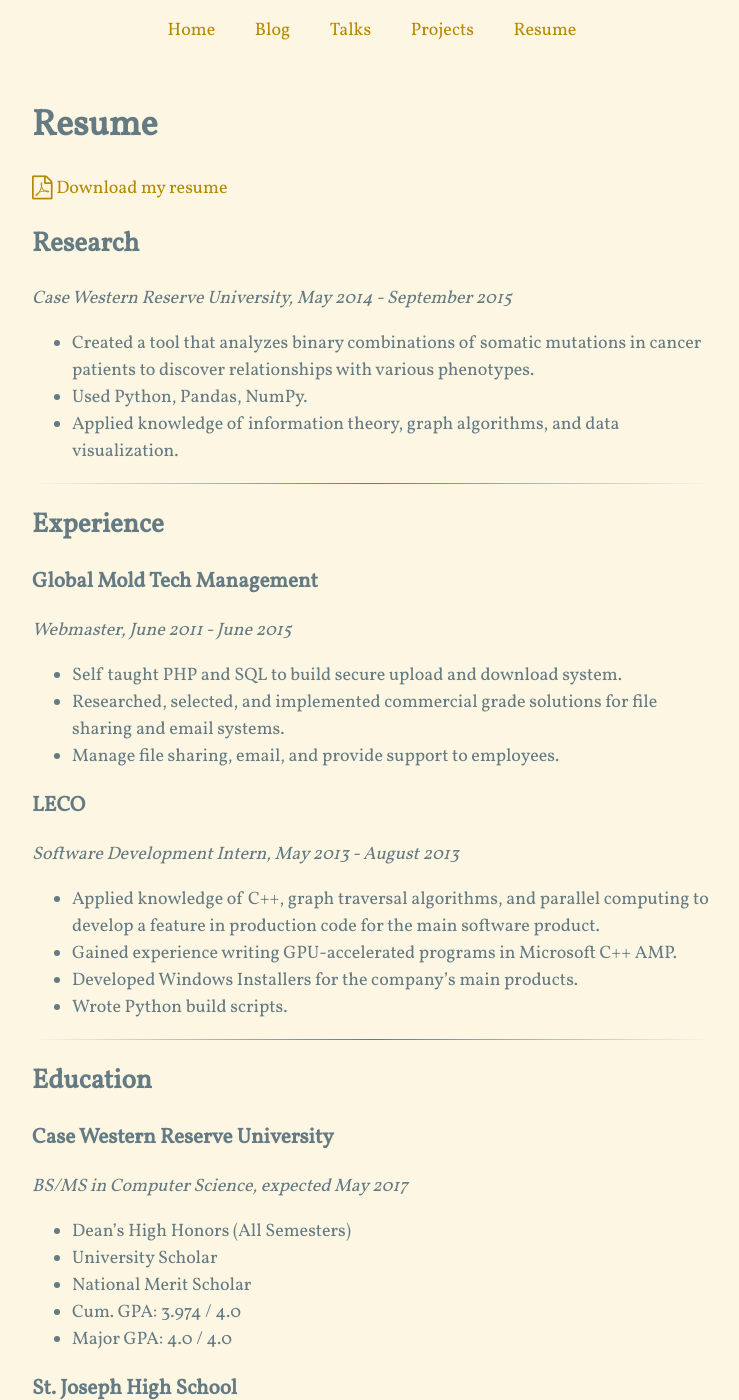
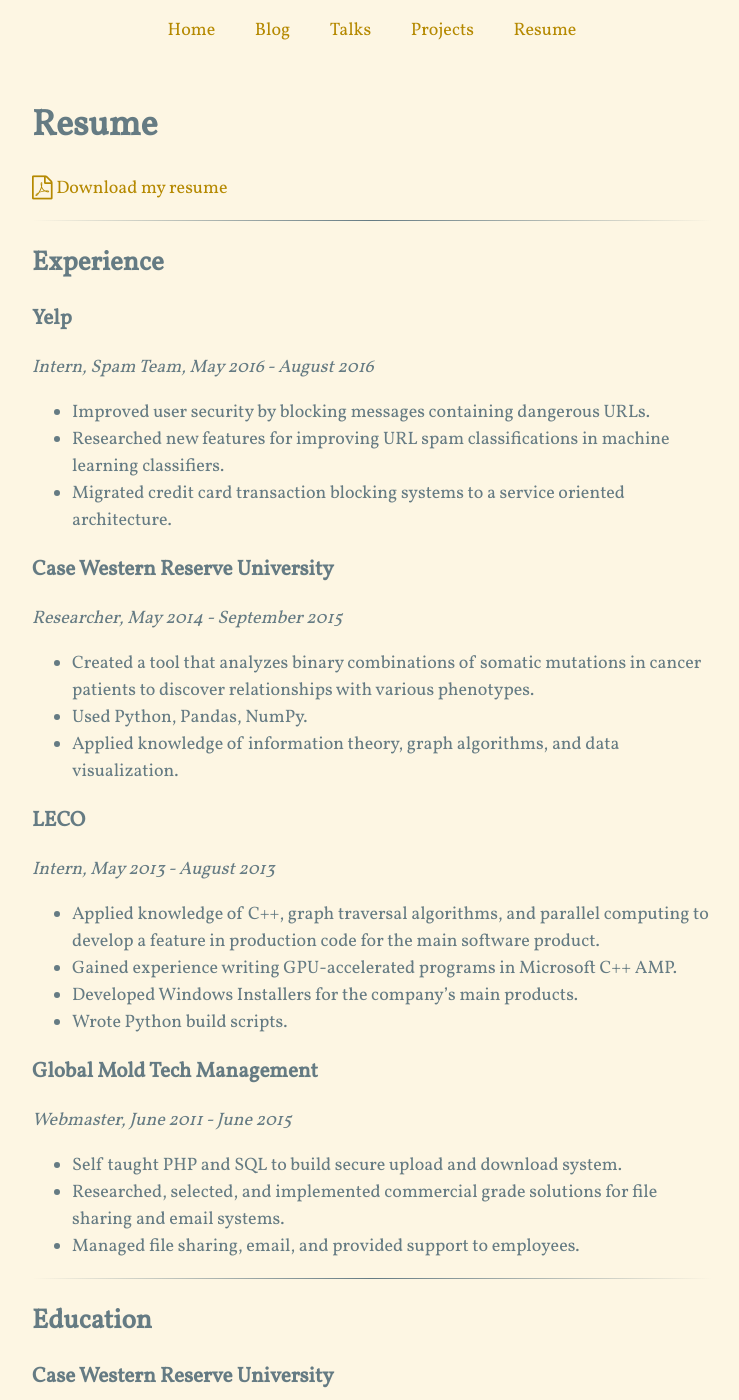
Before and after one commit to brenns10/brennan.io, a Jekyll site: the page built from resume.md, in a window 1280 px wide and 1400 px high. Shown: the whole window, without its empty margins (268-1007 px from the left). Built offline with Jekyll 4.4.1, drawn with Linux system fonts in a browser that asks for light colours; nearby versions of some CDN libraries; comment, search, counter and statistics services are not loaded; some of the changed text lies outside the part shown.

Commit message:
Update HTML resume in parallel w/ PDF

```diff
--- a/resume.md
+++ b/resume.md
@@ -8,9 +8,22 @@
 
 [{{page.pdf}} Download my resume](https://dl.dropboxusercontent.com/u/24472738/Resume.pdf)
 
-Research
----------
-*Case Western Reserve University, May 2014 - September 2015*
+<hr>
+
+Experience
+----------
+
+### Yelp
+*Intern, Spam Team, May 2016 - August 2016*
+
+* Improved user security by blocking messages containing dangerous URLs.
+* Researched new features for improving URL spam classifications in machine
+  learning classifiers.
+* Migrated credit card transaction blocking systems to a service oriented
+  architecture.
+
+### Case Western Reserve University
+*Researcher, May 2014 - September 2015*
 
 * Created a tool that analyzes binary combinations of somatic mutations in
   cancer patients to discover relationships with various phenotypes.
@@ -18,10 +31,14 @@
 * Applied knowledge of information theory, graph algorithms, and data
   visualization.
 
-<hr>
+### LECO
+*Intern, May 2013 - August 2013*
 
-Experience
-----------
+* Applied knowledge of C++, graph traversal algorithms, and parallel computing
+  to develop a feature in production code for the main software product.
+* Gained experience writing GPU-accelerated programs in Microsoft C++ AMP.
+* Developed Windows Installers for the company's main products.
+* Wrote Python build scripts.
 
 ### Global Mold Tech Management
 *Webmaster, June 2011 - June 2015*
@@ -29,16 +46,7 @@
 * Self taught PHP and SQL to build secure upload and download system.
 * Researched, selected, and implemented commercial grade solutions for file
   sharing and email systems.
-* Manage file sharing, email, and provide support to employees.
-
-### LECO
-*Software Development Intern, May 2013 - August 2013*
-
-* Applied knowledge of C++, graph traversal algorithms, and parallel computing
-  to develop a feature in production code for the main software product.
-* Gained experience writing GPU-accelerated programs in Microsoft C++ AMP.
-* Developed Windows Installers for the company's main products.
-* Wrote Python build scripts.
+* Managed file sharing, email, and provided support to employees.
 
 <hr>
 
```
Also changed, not shown: other parts of resume.md (+4 -8 lines).
